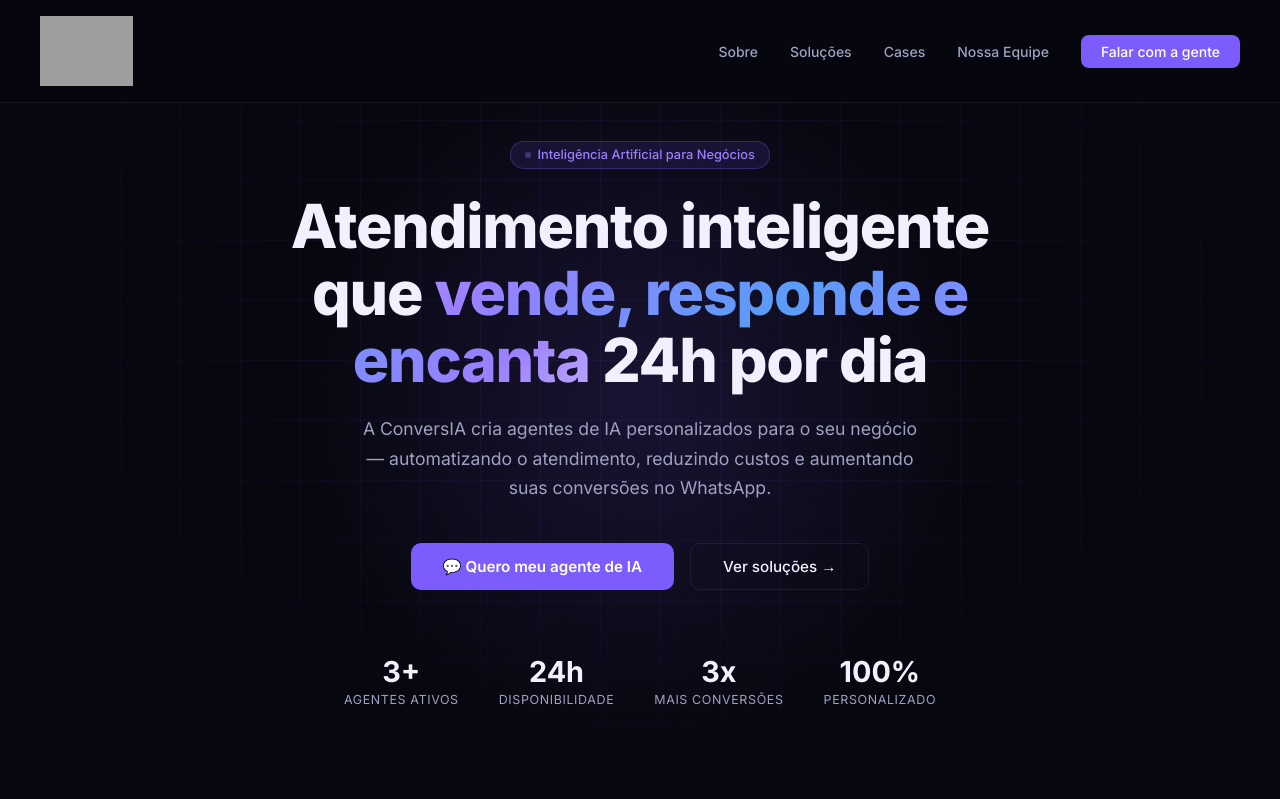
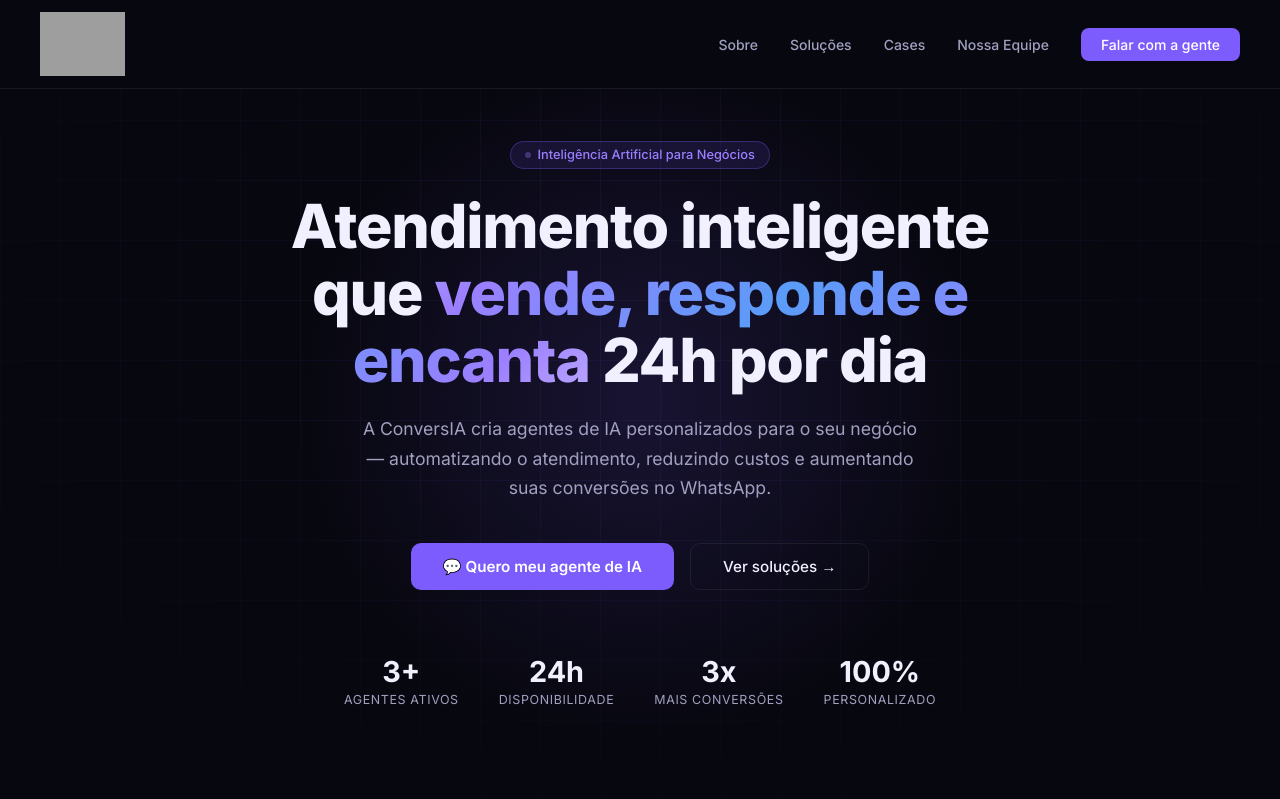
Before and after one commit to EdsonFSilva1974/conversia, a Python web app: template templates/conversia.html in a window 1280 px wide. Shown: the top 799 px of the page. Run offline with Jinja, Linux system fonts and the light colour scheme; the template is opened without the code that fills it, so the values that code supplies are empty; grey boxes are pictures that could not be loaded.

Commit message:
melhoria do logo na pagina

```diff
--- a/templates/conversia.html
+++ b/templates/conversia.html
@@ -34,12 +34,16 @@
   nav {
     position: fixed; top: 0; left: 0; right: 0; z-index: 100;
     display: flex; align-items: center; justify-content: space-between;
-    padding: 1rem 2.5rem;
-    background: rgba(7,7,15,0.85);
+    padding: 0.75rem 2.5rem;
+    background: #07070f;
     backdrop-filter: blur(16px);
     border-bottom: 1px solid var(--border2);
   }
-  nav img { height: 70px; }
+  nav img {
+    height: 64px;
+    width: auto;
+    filter: none;
+  }
   nav ul { display: flex; gap: 2rem; list-style: none; }
   nav ul a {
     color: var(--text2); text-decoration: none; font-size: 0.875rem; font-weight: 500;
@@ -532,7 +536,7 @@
 
 <!-- NAV -->
 <nav>
-  <img src="https://pub-20eb267f18534054bbe01eb58c3bf17c.r2.dev/logo-sem-fundo.png" alt="ConversIA"
+  <img src="https://pub-20eb267f18534054bbe01eb58c3bf17c.r2.dev/logo/logo-site_institucional%20v3.png" alt="ConversIA"
        onerror="this.style.display='none'; this.nextElementSibling.style.display='block'">
   <span style="display:none; font-size:1.1rem; font-weight:700; color:#9b7fff;">ConversIA</span>
   <ul id="nav-menu">
```
